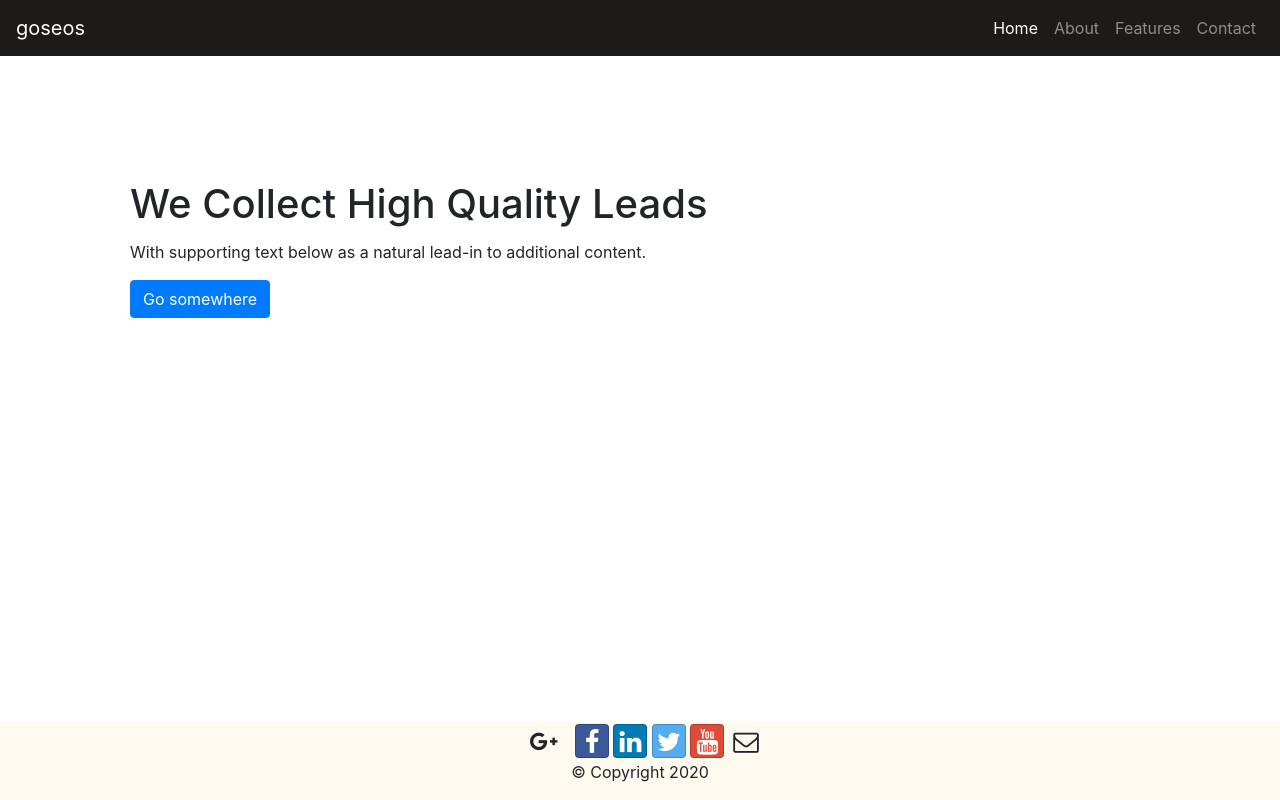
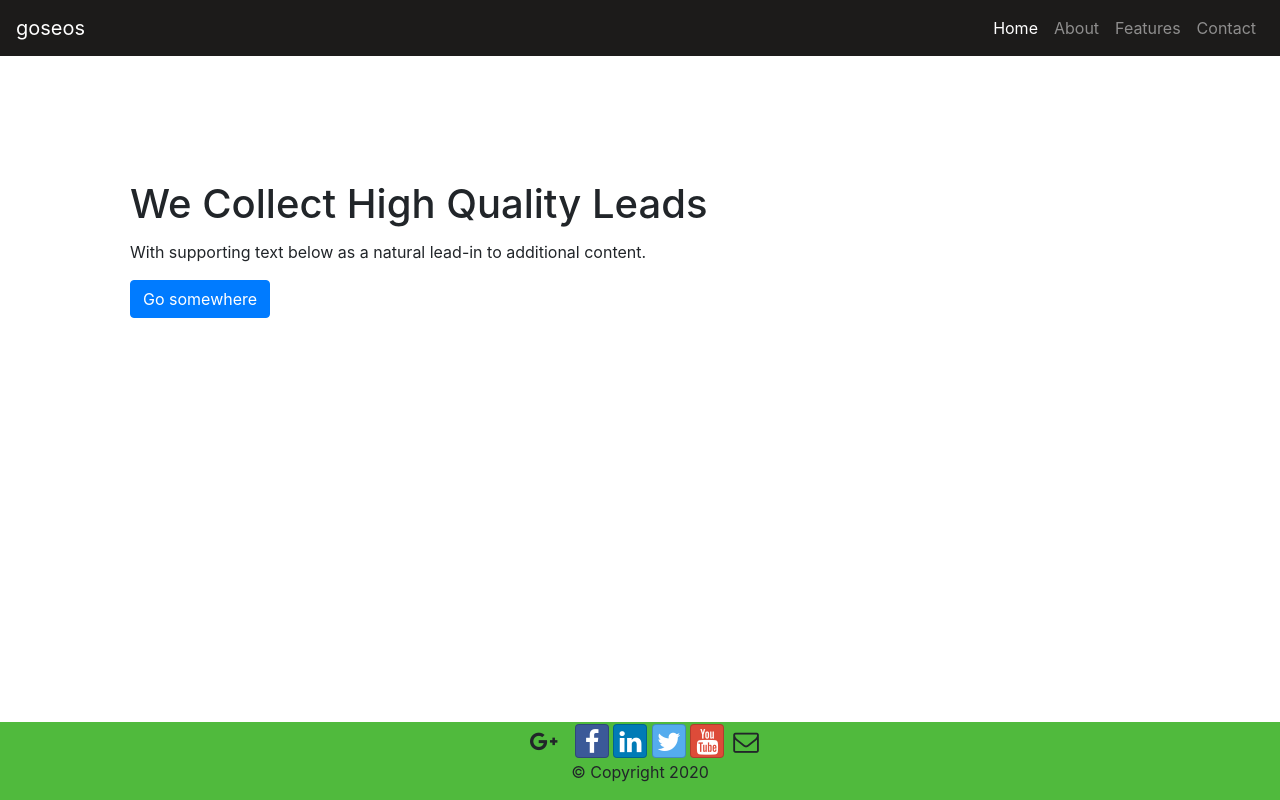
Before and after one commit to untari/goseos, a website: page index.html in a window 1280 px wide. Drawn offline with nearby package versions, Linux system fonts and the light colour scheme.

Commit message:
add background-color in footer

```diff
--- a/css/styles.css
+++ b/css/styles.css
@@ -24,7 +24,7 @@ body {
     left: 0;
     bottom: 0;
     width: 100%;
-    background-color: floralwhite;
+    background-color: #50ba3d;
     text-align: center;
 }
 
```
